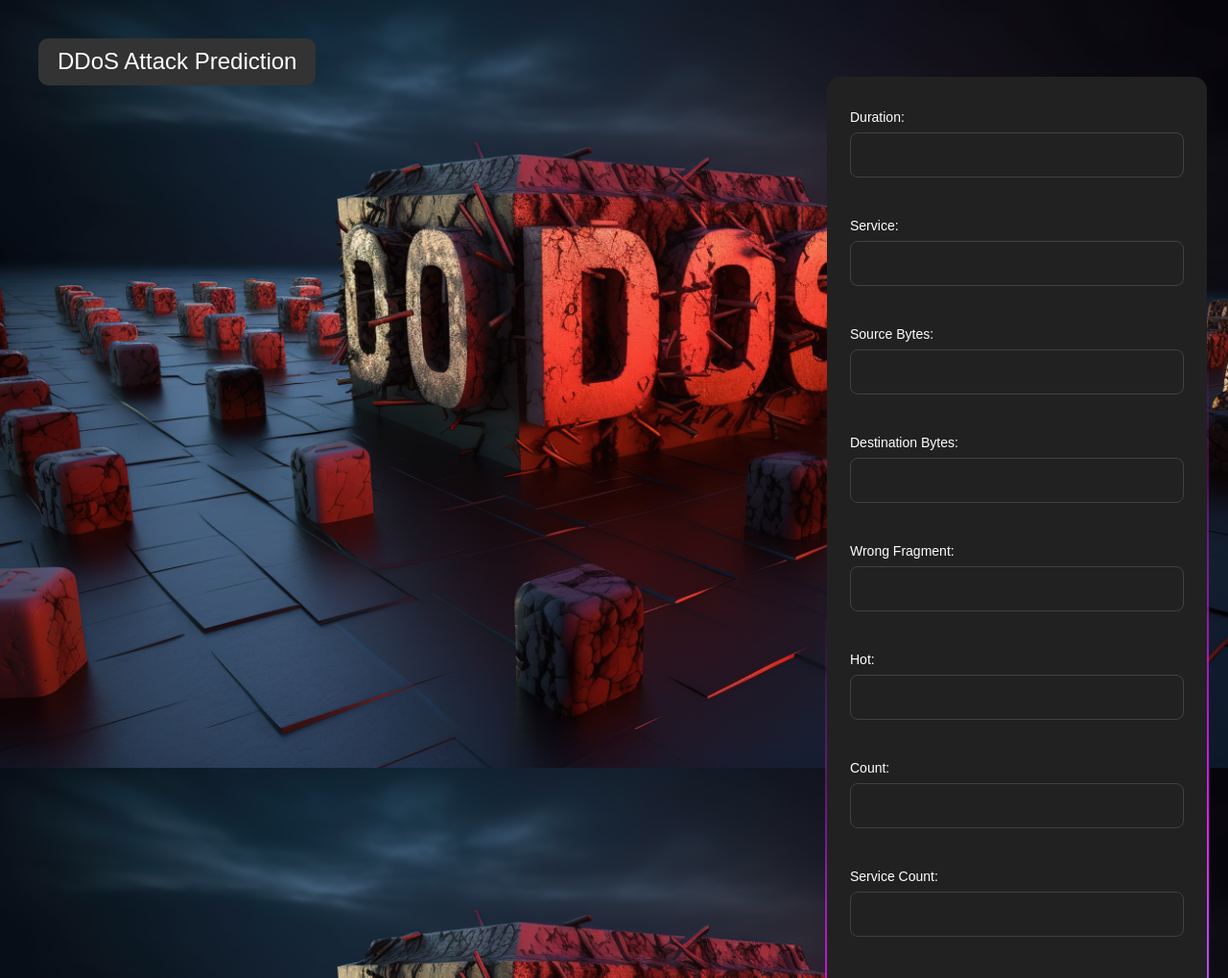
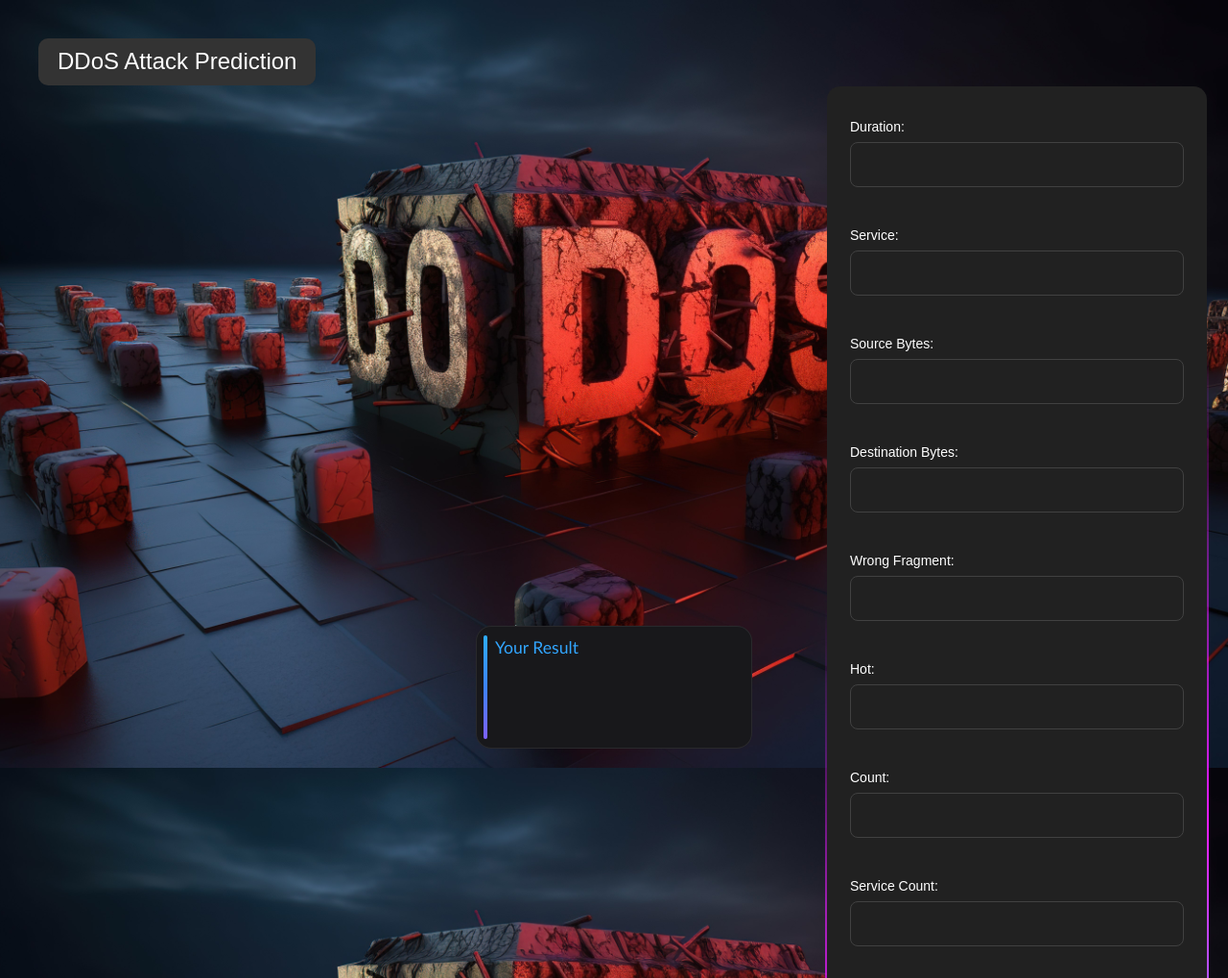
Before and after one commit to dhyanganesh/FYP-2024, a Flask app: page / in a window 1280 px wide. Shown: the top 1019 px of the page at 96% size. Run offline with Flask 3, Linux system fonts and the light colour scheme; parts of the project's set-up code (start-up, migrations or seed data) failed here and were passed over; some libraries are stand-ins or nearby versions.

Commit message:
New UI element For result

```diff
--- a/static/styles.css
+++ b/static/styles.css
@@ -125,3 +125,106 @@ input[type=number]::-webkit-outer-spin-button {
     -webkit-appearance: none;
     margin: 0;
 }
+
+.notification {
+    display: flex;
+    flex-direction: column;
+    isolation: isolate;
+    position: fixed;
+    width: 18rem;
+    height: 8rem;
+    bottom: 20px;
+    background: #29292c;
+    border-radius: 1rem;
+    overflow: hidden;
+    font-family: 'Gill Sans', 'Gill Sans MT', Calibri, 'Trebuchet MS', sans-serif;
+    font-size: 16px;
+    --gradient: linear-gradient(to bottom, #2eadff, #3d83ff, #7e61ff);
+    --color: #32a6ff
+  }
+
+  .notification:before {
+    position: absolute;
+    content: "";
+    inset: 0.0625rem;
+    border-radius: 0.9375rem;
+    background: #18181b;
+    z-index: 2
+  }
+
+  .notification:after {
+    position: absolute;
+    content: "";
+    width: 0.25rem;
+    inset: 0.65rem auto 0.65rem 0.5rem;
+    border-radius: 0.125rem;
+    background: var(--gradient);
+    transition: transform 300ms ease;
+    z-index: 4;
+  }
+
+  .notification:hover:after {
+    transform: translateX(0.15rem)
+  }
+
+  .notititle {
+    color: var(--color);
+    padding: 0.65rem 0.25rem 0.4rem 1.25rem;
+    font-weight: 500;
+    font-size: 1.1rem;
+    transition: transform 300ms ease;
+    z-index: 5;
+  }
+
+  .notification:hover .notititle {
+    transform: translateX(0.15rem)
+  }
+
+  .notibody {
+    color: #99999d;
+    padding: 0 1.25rem;
+    transition: transform 300ms ease;
+    z-index: 5;
+  }
+
+  .notification:hover .notibody {
+    transform: translateX(0.25rem)
+  }
+
+  .notiglow,
+  .notiborderglow {
+    position: absolute;
+    width: 20rem;
+    height: 20rem;
+    transform: translate(-50%, -50%);
+    background: radial-gradient(circle closest-side at center, white, transparent);
+    opacity: 0;
+    transition: opacity 300ms ease;
+  }
+
+  .notiglow {
+    z-index: 3;
+  }
+
+  .notiborderglow {
+    z-index: 1;
+  }
+
+  .notification:hover .notiglow {
+    opacity: 0.1
+  }
+
+  .notification:hover .notiborderglow {
+    opacity: 0.1
+  }
+
+  .note {
+    color: var(--color);
+    position: fixed;
+    top: 80%;
+    left: 50%;
+    transform: translateX(-50%);
+    text-align: center;
+    font-size: 0.9rem;
+    width: 75%;
+  }
--- a/templates/index.html
+++ b/templates/index.html
@@ -10,6 +10,12 @@
 </head>
 <body>
     <h1 class="mb-4">DDoS Attack Prediction</h1>
+    <div class="notification">
+        <div class="notiglow"></div>
+        <div class="notiborderglow"></div>
+        <div class="notititle">Your Result</div>
+        <div class="notibody" id="predictionResult"></div>
+      </div>
     <div class="form-container">
 
         <div class="form-group">
@@ -57,7 +63,6 @@
                 <span class="text">Predict</span>
               </button>
         </div>
-        <div id="predictionResult"></div>
     </div>
 
     <script>
```
Also changed, not shown: app.py (+0 -55 lines), model.py (+0 -124 lines).
